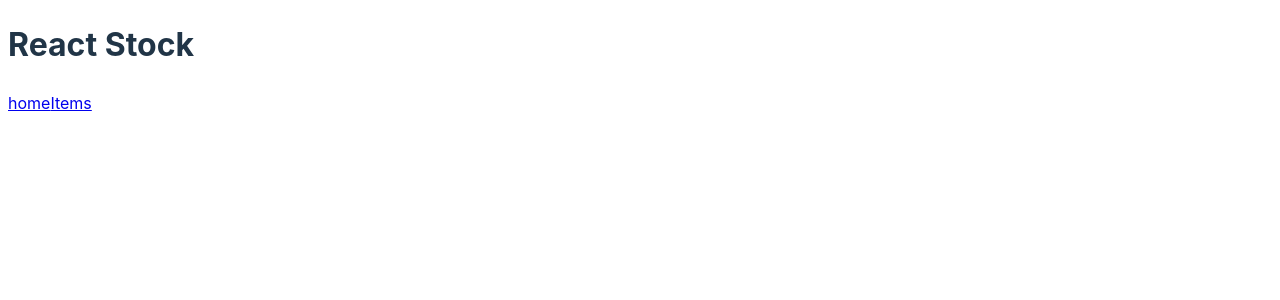
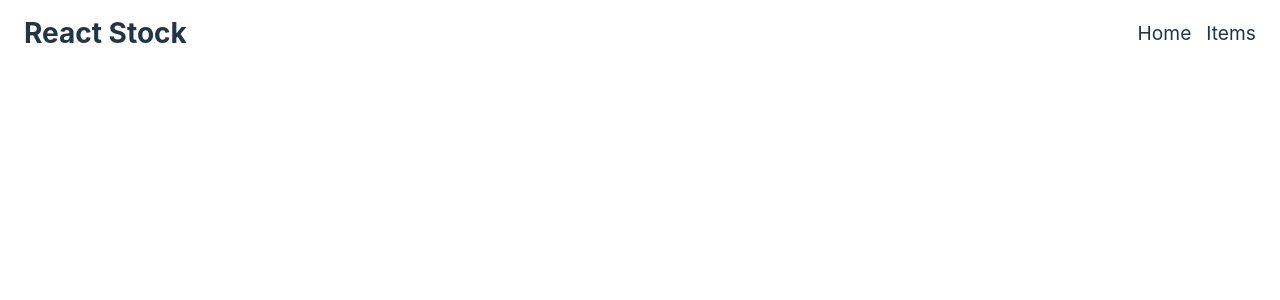
Before and after one commit to felipe0848/gestor-de-estoque--SPA-, a React (Vite) app: page / in a window 1280 px wide. Shown: the top 300 px of the page. Built offline with nearby package versions, Linux system fonts and the light colour scheme.

Commit message:
Create a Header

```diff
--- /dev/null
+++ b/src/Components/Header/Header.css
@@ -0,0 +1,26 @@
+header{
+    display: flex;
+    justify-content: space-between;
+    align-items: center;
+    padding: 0.75rem 1.5rem;
+}
+
+.logo{
+    font-size: 14px;
+}
+
+nav{
+    display: flex;
+    gap: 15px;
+}
+
+nav > a{
+    font-size: 1.2rem;
+    color: inherit;
+    text-decoration: none;
+}
+
+nav > a:hover{
+    color: inherit;
+    text-decoration: underline;
+}
--- /dev/null
+++ b/src/Components/Header/Header.jsx
@@ -0,0 +1,17 @@
+import { Link } from "react-router-dom";
+import "./Header.css"
+
+export default function Header(){
+    return(
+        <header>
+            <div className="logo">
+            <h1>React Stock</h1>
+            </div>
+
+            <nav>
+                <Link to="/">Home</Link>
+                <Link to="/">Items</Link>
+            </nav>
+        </header>
+    )
+}
--- a/src/index.css
+++ b/src/index.css
@@ -14,7 +14,11 @@
   -webkit-text-size-adjust: 100%;
 }
 
-
+*{
+  box-sizing: border-box;
+  margin: 0;
+  padding: 0;
+}
 
 @media (prefers-color-scheme: light) {
   :root {
--- a/src/main.jsx
+++ b/src/main.jsx
@@ -5,6 +5,7 @@ import { RouterProvider } from 'react-router-dom'
 import router from './router.jsx'
 
 
+
 ReactDOM.createRoot(document.getElementById('root')).render(
   <React.StrictMode>
     <RouterProvider router={router}/>
--- a/src/pages/Home.jsx
+++ /dev/null
@@ -1,14 +0,0 @@
-import { Link } from "react-router-dom";
-
-
-export default function Home(){
-    return(
-        <div>
-            <h1>React Stock</h1>
-            <div>
-                <Link to="/">home</Link>
-                <Link to="/">Items</Link>
-            </div>
-        </div>
-    )
-}
--- /dev/null
+++ b/src/pages/Home/Home.jsx
@@ -0,0 +1,9 @@
+
+import Header from "../../Components/Header/Header"
+import "./Home.css"
+
+export default function Home(){
+    return(
+        <Header/>
+    )
+}
--- a/src/router.jsx
+++ b/src/router.jsx
@@ -1,5 +1,5 @@
 import { createBrowserRouter } from 'react-router-dom'
-import Home from './pages/Home'
+import Home from './pages/Home/Home'
 import ErrorPage from './pages/ErrorPage'
 
 
```
Also changed, not shown: src/pages/Home/Home.css (added).
